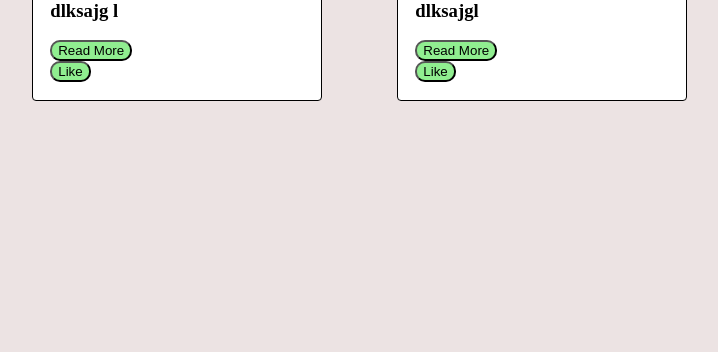
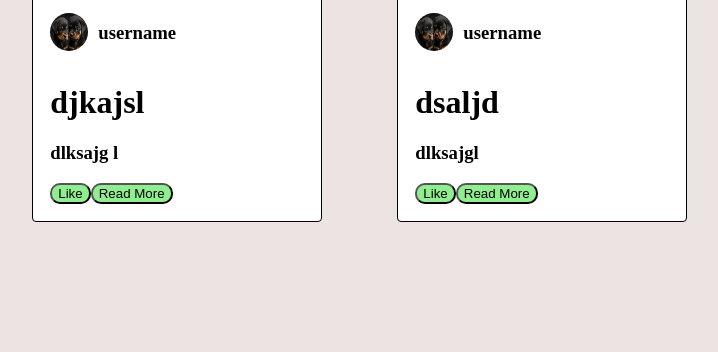
Before and after one commit to shmulisarmy/blog_post_webiste, a Flask app: page /home in a window 1280 px wide. Shown: the part 1770-2122 px from the top of the page, without its empty margins (98-816 px from the left). Before the commit the page ends 1871 px from the top, so only its background shows below. Run offline with Flask 3, Linux system fonts and the light colour scheme; a user stored in the database is signed in; data comes from the database, SQL or seed files in the repository; both versions use the stored data as it was after the commit; some libraries are stand-ins or nearby versions.

Commit message:
now sends correct image for profile and post

```diff
--- a/dbInteractions/posts.py
+++ b/dbInteractions/posts.py
@@ -52,7 +52,7 @@ def getPostsByUserId(userId: int) -> list[tuple]:
     print(f"getPost: {id}")
     conn = sqlite3.connect(db_name)
     c = conn.cursor()
-    c.execute("SELECT title, summary, id FROM posts WHERE user_id = ?", (userId,))
+    c.execute("SELECT title, summary, id, user_id FROM posts WHERE user_id = ?", (userId,))
     posts = c.fetchall()
     conn.close()
     print(f"{posts = }")
--- a/main.py
+++ b/main.py
@@ -1,7 +1,8 @@
 import logging.config
-from flask import Flask, render_template, request, redirect, url_for, send_file, session
+from flask import Flask, render_template, request, redirect, url_for, send_file, session, send_from_directory
 from website.utils import generateSalt, hash, isCommonPassword
 from colors import red, green
+from os import path
 
 from dbInteractions.posts import createPost, getPostById, getAllPosts, getPostsByUserId, getPostsByUserId, getPostsByIds
 from dbInteractions.users import createUser, idAndBioIfCorrectPassword, followUser, unfollowUser, getAllFollowers, getAllFollowing, getSalt, usernameExists
@@ -50,7 +51,6 @@ def home():
 def createBlog():
     id = session.get('id')
     if not id:
-        print(red(f""))
         return redirect(url_for('login'))
 
 
@@ -60,6 +60,9 @@ def createBlog():
     title = request.form['title']
     summary = request.form['summary']
     body = request.form['body']
+    image = request.files['image']
+    if image.filename != '':
+        image.save(f'images/posts/{image.filename}')
 
     if not title or not summary or not body:
         return redirect(url_for('createBlog'), message='Please fill in all fields')
@@ -173,6 +176,19 @@ def usersLikedPost(post_id):
 
 
 
+@app.route('/postImages/<int:post_id>', methods=['GET'])
+def postImages(post_id: int):
+    return send_from_directory('images/posts', f'{post_id}.jpg')
+
+
+@app.route('/profileImages/<int:user_id>', methods=['GET'])
+def profileImages(user_id: int):
+    image_path = f'images/profiles/{user_id}.jpg'
+    if path.exists(image_path):
+        return send_from_directory('images/profiles', f'{user_id}.jpg')
+    return send_file('images/profiles', 'default.jpg')
+
+
 
 
 if __name__ == '__main__':
--- a/templates/createBlog.html
+++ b/templates/createBlog.html
@@ -29,6 +29,9 @@ function saveToLocalStorage() {
 
     <label for="title">title</label>
     <input id="title" type="text" name="title">
+    <br>
+    <label for="image">upload image</label>
+    <input id="image" type="file" name="image">
     <br>
     <label for="summary">summary</label>
     <input id="summary" type="text" name="summary">
--- a/templates/home.html
+++ b/templates/home.html
@@ -34,6 +34,20 @@
             width: 100%;
             height: 100%;
         }
+        .profile-section{
+
+            display: flex;
+            img{
+                width: 15%;
+                aspect-ratio: 1/1;
+                border-radius: 100%;
+                margin-top: 10px;
+                margin-right: 10px;
+            }
+        }
+        .buttons{
+            display: flex;
+        }
     </style>
 {% endblock %}
 
@@ -62,16 +76,22 @@
     {% for blog in blogs %}
     <div class="blog">
         <div class="image">
-            <img width="300" height="20000" src="https://images.unsplash.com/photo-1593642634367-d91a135587b5?ixlib=rb-1.2.1&ixid=MnwxMjA3fDB8MHxwaG90by1wYWdlfHx8fGVufDB8fHx8&auto=format&fit=crop&w=1170&q=80" alt="">
+            <img src="postImages/{{blog[2]}}" alt="">
+        </div>
+        <div class="profile-section">
+            <img src="profileImages/{{blog[3]}}" alt="">
+            <h3>username</h3>
         </div>
         <h1>{{ blog[0] }}</h1>
         <h3>{{ blog[1] }}</h3>
-        <button onclick="goToBlog({{ blog[2] }})">Read More</button>
-        <form action="/likePost" method="POST"  hx-target="this">
-            <input type="hidden" name="post_id" value="{{blog[2]}}">
-            <button type="submit">Like</button>
-        </form>
-        <div id="responce"></div>
+        <div class="buttons">
+
+            <form action="/likePost" method="POST"  hx-target="this">
+                <input type="hidden" name="post_id" value="{{blog[2]}}">
+                <button type="submit">Like</button>
+            </form>
+            <button onclick="goToBlog({{ blog[2] }})">Read More</button>
+        </div>
 
     </div>
     {% endfor %}
--- a/templates/main.html
+++ b/templates/main.html
@@ -23,7 +23,7 @@ main h1{
 
     <main>
         <div class="image" style="height: calc(30vw + 100px);" >
-            <img height="100%" width="100%" src="https://images.unsplash.com/photo-1593642634367-d91a135587b5?ixlib=rb-1.2.1&ixid=MnwxMjA3fDB8MHxwaG90by1wYWdlfHx8fGVufDB8fHx8&auto=format&fit=crop&w=1170&q=80" alt="">
+            <img height="100%" width="100%" src="postImages/{{id}}" alt="">
         </div>
         <h1>{{blog[0]}}</h1>
         <h3>{{blog[1]}}</h3>
```
Also changed, not shown: images/posts/1.jpg (added), images/posts/2.jpg (added), images/profiles/1.jpg (added), images/profiles/2.jpg (added), images/profiles/default.jpg (added), test.db.
